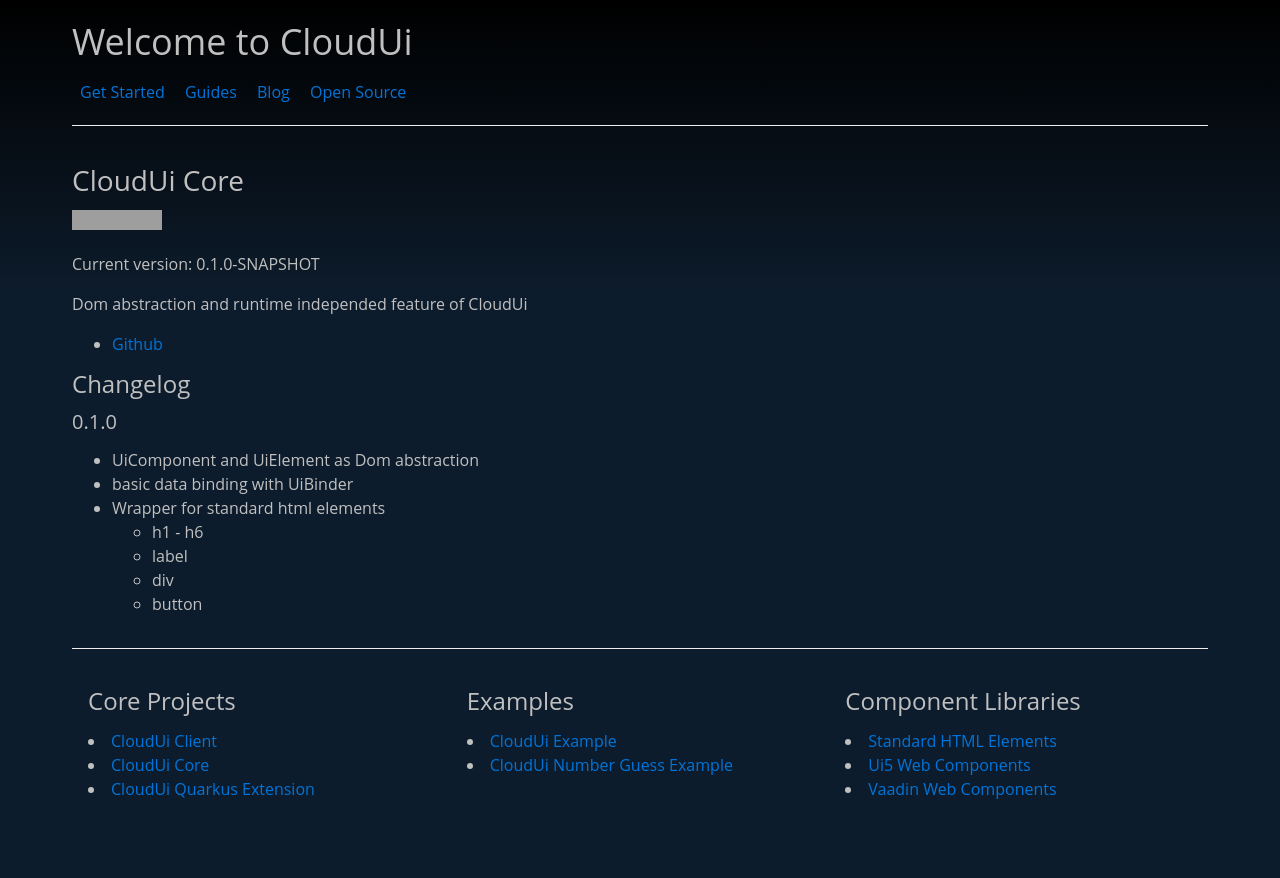
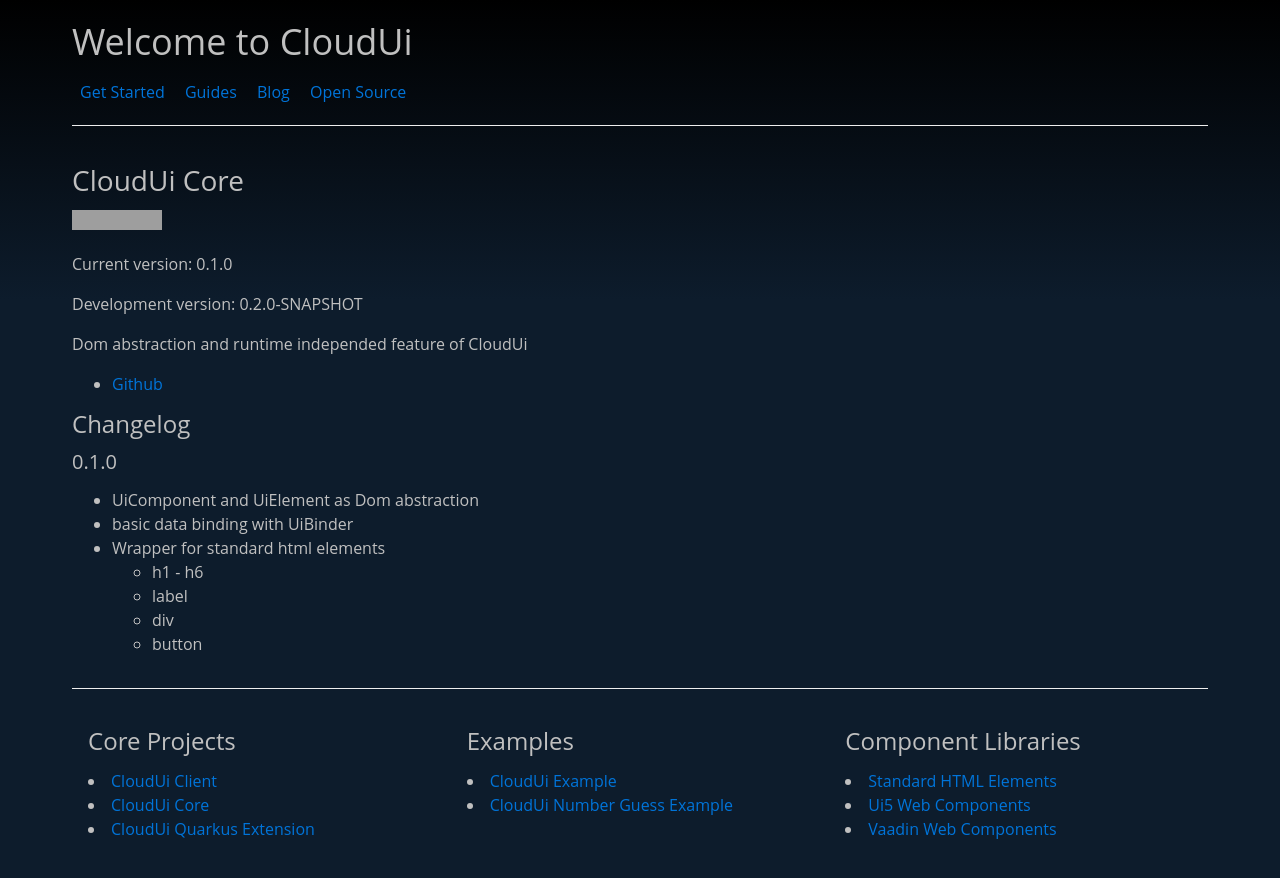
Before and after one commit to klenkes74/cloud-ui, a Jekyll site: the page built from _core_projects/core.md, in a window 1280 px wide. Shown: the top 878 px of the page. Built offline with Jekyll 4.4.1, drawn with Linux system fonts in a browser that asks for light colours; grey boxes are pictures that could not be loaded.

Commit message:
release core

```diff
--- a/_core_projects/core.md
+++ b/_core_projects/core.md
@@ -7,7 +7,9 @@ layout: page
 
 ![Build and Deploy](https://github.com/moewes/cloud-ui-core/workflows/Build%20and%20Deploy/badge.svg)
 
-Current version: 0.1.0-SNAPSHOT
+Current version: 0.1.0
+
+Development version: 0.2.0-SNAPSHOT
 
 Dom abstraction and runtime independed feature of CloudUi
 
```
